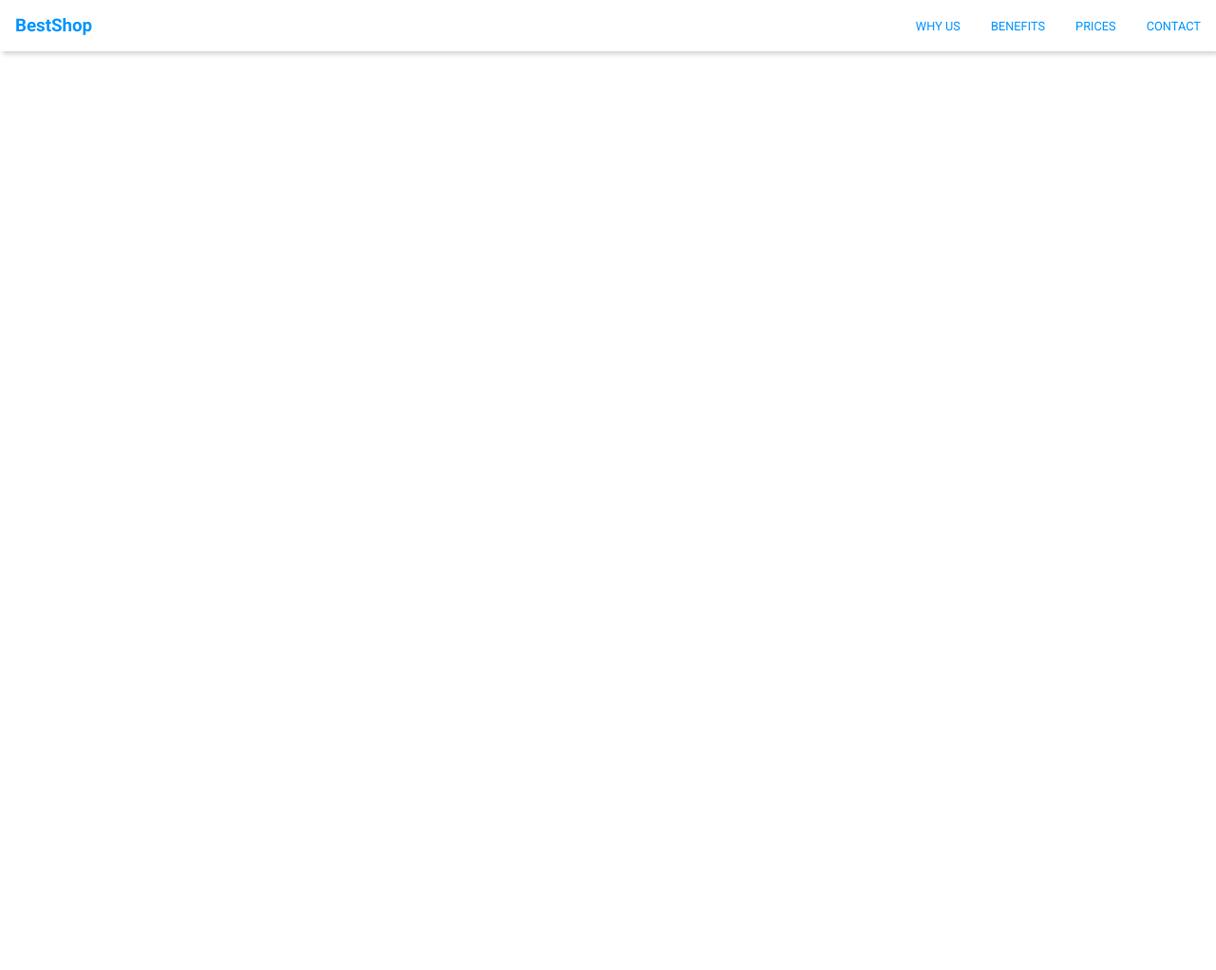
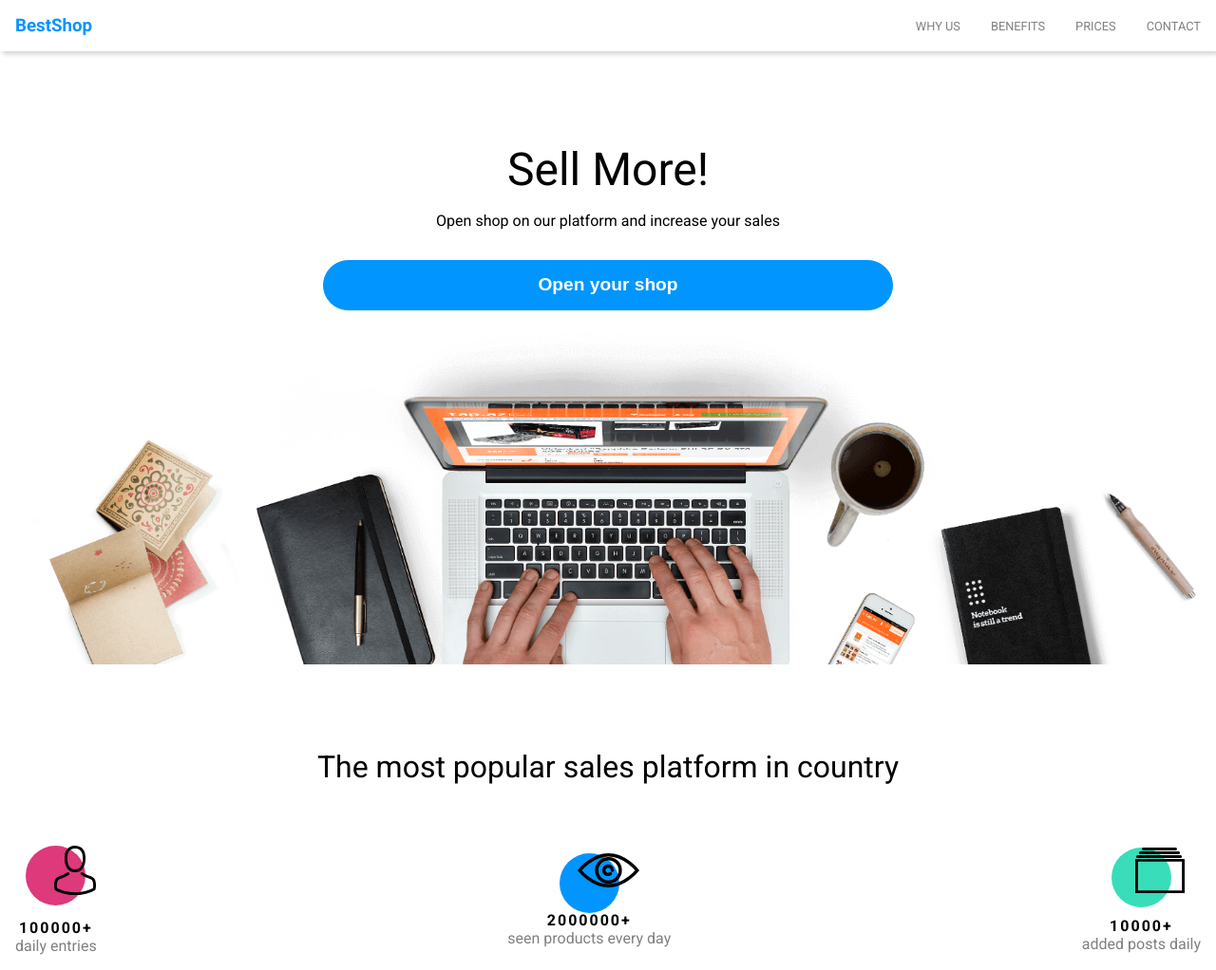
Before and after one commit to Niki2222/bestShopCalculator, a plain HTML site: page index.html in a window 1280 px wide. Shown: the whole page at 95% size. Before the commit the page ends 800 px from the top, so only its background shows below. Drawn offline with Linux system fonts and the light colour scheme.

Commit message:
added benefits

```diff
--- a/index.html
+++ b/index.html
@@ -26,6 +26,37 @@
             </ul>
         </nav>
     </header>
+    <main>
+        <section class="sales">
+            <h1>Sell More!</h1>
+            <p>Open shop on our platform and increase your sales</p>
+            <button>Open your shop</button>
+            <img src="./images/Background.png" alt="office image">
+        </section>
+        <section class="benefits">
+            <h2>The most popular sales platform in country</h2>
+            <div class="benefits_container">
+                <div class="benefits_content">
+                    <div class="pink"></div>
+                    <img src="./images/Person.svg" alt="person">
+                    <p class="bold">100000+</p>
+                    <p class="lighter">daily entries</p>
+                </div>
+                <div class="benefits_content">
+                    <div class="blue"></div>
+                    <img src="./images/Eye.svg" alt="eye">
+                    <p class="bold">2000000+</p>
+                    <p class="lighter">seen products every day</p>
+                </div>
+                <div class="benefits_content">
+                    <div class="green"></div>
+                    <img src="./images/Catalog.svg" alt="catalog">
+                    <p class="bold">10000+</p>
+                    <p class="lighter">added posts daily</p>
+                </div>
+            </div>
+        </section>
+    </main>
     <script src="index.js"></script>
 </body>
 </html>
--- a/style.css
+++ b/style.css
@@ -6,6 +6,10 @@
 :root {
     --box-shaddow-color: lightgray;
     --menu-color: rgb(0, 149, 255);
+    --light-color: #fff;
+    --light-text: gray;
+    --benefit-pink-color: rgb(221, 57, 123);
+    --benefit-green-color: rgb(57, 221, 186);
 }
 body {
     font-family: 'Roboto', sans-serif;
@@ -33,7 +37,7 @@ a {
 }
 .nav li {
     border-bottom: 2px solid var(--box-shaddow-color);
-    color: var(--menu-color);
+    color: var(--light-text);
     font-size: .8rem;
     margin: .5rem;
     padding: .5rem;
@@ -64,3 +68,93 @@ a {
         border: none;
     }
 }
+
+/* Sales section */
+.sales {
+    text-align: center;
+    margin-top: 5rem;
+    padding: 1rem;
+}
+.sales h1 {
+    font-size: 3rem;
+    font-weight: lighter;
+
+}
+.sales p {
+    margin: 1rem 0 2rem 0;
+}
+.sales button {
+    background-color: var(--menu-color);
+    border-radius: 30px;
+    border: 1px solid var(--menu-color);
+    color: var(--light-color);
+    font-size: 1.2rem;
+    font-weight: bold;
+    padding: .9rem;
+    width: 100%;
+}
+.sales img {
+    width: 100%;
+}
+@media screen and (min-width: 768px) {
+    .sales button {
+        max-width: 600px;
+    }
+}
+
+/* Benefits section */
+.benefits {
+    text-align: center;
+    margin-top: 1.3rem;
+    padding: 1rem;
+}
+.benefits h2 {
+    font-size: 2rem;
+    font-weight: lighter;
+}
+.benefits_content {
+    margin-top: 2rem;
+}
+.benefits img {
+    display: block;
+    margin: 2rem auto;
+}
+.pink, .blue, .green {
+    height: 63px;
+    width: 63px;
+    border-radius: 50%;
+    margin: 0 auto;
+}
+.pink {
+    background-color: var(--benefit-pink-color);
+}
+.blue {
+    background-color: var(--menu-color);
+}
+.green {
+    background-color: var(--benefit-green-color);
+}
+.bold {
+    font-weight: bold;
+    letter-spacing: 2px;
+}
+.lighter {
+    color: var(--light-text);
+    font-weight: lighter;
+}
+.benefits img {
+    position: relative;
+    top: -95px;
+    right: -20px;
+    margin-bottom: -70px;
+}
+@media screen and (min-width: 768px) {
+    .benefits_container {
+        display: flex;
+        align-items: center;
+        justify-content: space-between;
+    }
+    .benefits h2 {
+        margin: 2rem;
+    }
+}
```
Also changed, not shown: images/Background.png (added), images/Catalog.svg (added), images/Close.svg (added), images/Eye.svg (added), images/Macbook.png (added), images/Mail Icon.svg (added), images/Person.svg (added), images/Trumpet.png (added), images/iPhone.png (added).
